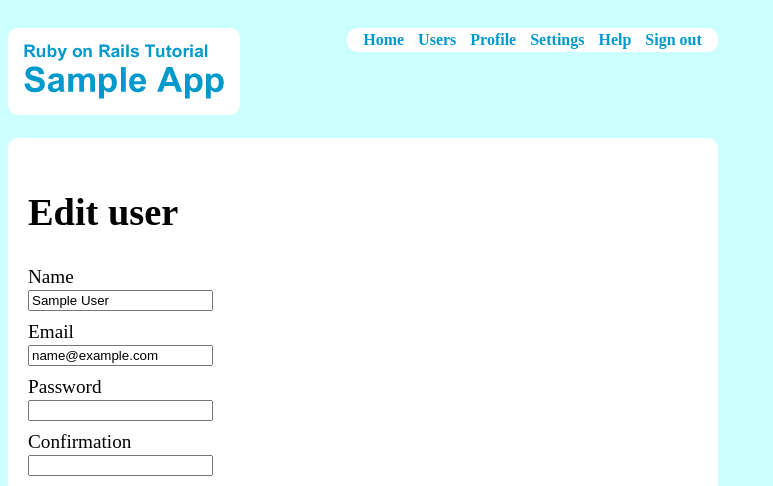
After one commit to bflatau/tutorialapp, a Rails app: page /users/1/edit in a window 1280 px wide. The commit adds this page. Shown: the top 486 px of the page, without its empty margins (0-773 px from the left). Run offline with Rails 7, Linux system fonts and the light colour scheme; the visitor is signed in with stand-in values (Sample User, id 1); parts of the project's set-up code (start-up, migrations or seed data) failed here and were passed over; some libraries are stand-ins or nearby versions.

Commit message:
Done with Chapter 10

```diff
--- a/app/controllers/users_controller.rb
+++ b/app/controllers/users_controller.rb
@@ -1,4 +1,7 @@
 class UsersController < ApplicationController
+  before_filter :authenticate, :only => [:edit, :update]
+  before_filter :correct_user, :only => [:edit, :update]
+  before_filter :admin_user,   :only => :destroy
 
   def show
     @user = User.find(params[:id])
@@ -10,7 +13,7 @@ class UsersController < ApplicationController
     @title = "Sign up"
   end
 
-def create
+  def create
     @user = User.new(params[:user])
     if @user.save
       sign_in @user
@@ -20,5 +23,54 @@ def create
       @title = "Sign up"
       render 'new'
     end
+    end
+
+  def edit
+    @title = "Edit user"
+  end
+
+  def update
+    @user = User.find(params[:id])
+    if @user.update_attributes(params[:user])
+      flash[:success] = "Profile updated."
+      redirect_to @user
+    else
+      @title = "Edit user"
+      render 'edit'
+    end
+  end
+
+def index
+    @title = "All users"
+    @users = User.paginate(:page => params[:page])
+  end
+
+  def show
+    @user = User.find(params[:id])
+    @title = @user.name
+  end
+
+
+ def destroy
+    User.find(params[:id]).destroy
+    flash[:success] = "User destroyed."
+    redirect_to users_path
+  end
+
+
+  private
+
+    def authenticate
+      deny_access unless signed_in?
+    end
+
+    def correct_user
+      @user = User.find(params[:id])
+      redirect_to(root_path) unless current_user?(@user)
+    end
+
+    def admin_user
+      redirect_to(root_path) unless current_user.admin?
+    end
+
 end
-end
--- a/app/helpers/sessions_helper.rb
+++ b/app/helpers/sessions_helper.rb
@@ -18,6 +18,26 @@ module SessionsHelper
     current_user = nil #changed from self.current_user to current_user
   end
 
+  def deny_access
+    redirect_to signin_path, :notice => "Please sign in to access this page."
+  end
+
+
+  def current_user?(user)
+    user == current_user
+  end
+
+  def deny_access
+    store_location
+    redirect_to signin_path, :notice => "Please sign in to access this page."
+  end
+
+  def redirect_back_or(default)
+    redirect_to(session[:return_to] || default)
+    clear_return_to
+  end
+
+
   private
 
     def user_from_remember_token
@@ -27,4 +47,14 @@ module SessionsHelper
     def remember_token
       cookies.signed[:remember_token] || [nil, nil]
     end
+
+    def store_location
+      session[:return_to] = request.fullpath
+    end
+
+    def clear_return_to
+      session[:return_to] = nil
+    end
+
+
 end
--- a/app/views/layouts/_header.html.erb
+++ b/app/views/layouts/_header.html.erb
@@ -3,6 +3,11 @@
   <nav class="round">
     <ul>
       <li><%= link_to "Home", root_path %></li>
+      <% if signed_in? %>
+      <li><%= link_to "Users", users_path %></li>
+      <li><%= link_to "Profile", current_user %></li>
+      <li><%= link_to "Settings", edit_user_path(current_user) %></li>
+      <% end %>
       <li><%= link_to "Help", help_path %></li>
       <% if signed_in? %>
       <li><%= link_to "Sign out", signout_path, :method => :delete %></li>
--- a/app/views/layouts/application.html.erb
+++ b/app/views/layouts/application.html.erb
@@ -4,6 +4,7 @@
     <title><%= title %></title>
     <%= csrf_meta_tag %>
     <%= render 'layouts/stylesheets' %>
+    <%= javascript_include_tag :defaults %>
   </head>
   <body>
     <div class="container">
--- a/app/views/shared/_error_messages.html.erb
+++ b/app/views/shared/_error_messages.html.erb
@@ -1,10 +1,11 @@
-<% if @user.errors.any? %>
+<% if object.errors.any? %>
   <div id="error_explanation">
-    <h2><%= pluralize(@user.errors.count, "error") %>
-        prohibited this user from being saved:</h2>
+    <h2><%= pluralize(object.errors.count, "error") %>
+        prohibited this <%= object.class.to_s.underscore.humanize.downcase %>
+        from being saved:</h2>
     <p>There were problems with the following fields:</p>
     <ul>
-    <% @user.errors.full_messages.each do |msg| %>
+    <% object.errors.full_messages.each do |msg| %>
       <li><%= msg %></li>
     <% end %>
     </ul>
--- /dev/null
+++ b/app/views/users/edit.html.erb
@@ -0,0 +1,29 @@
+<h1>Edit user</h1>
+
+<%= form_for(@user) do |f| %>
+  <%= render 'shared/error_messages', :object => f.object %>
+  <div class="field">
+    <%= f.label :name %><br />
+    <%= f.text_field :name %>
+  </div>
+  <div class="field">
+    <%= f.label :email %><br />
+    <%= f.text_field :email %>
+  </div>
+  <div class="field">
+    <%= f.label :password %><br />
+    <%= f.password_field :password %>
+  </div>
+  <div class="field">
+    <%= f.label :password_confirmation, "Confirmation" %><br />
+    <%= f.password_field :password_confirmation %>
+  </div>
+  <div class="actions">
+    <%= f.submit "Update" %>
+  </div>
+<% end %>
+
+<div>
+  <%= gravatar_for @user %>
+  <a href="http://gravatar.com/emails">change</a>
+</div>
--- a/app/views/users/new.html.erb
+++ b/app/views/users/new.html.erb
@@ -1,7 +1,7 @@
 <h1>Sign up</h1>
 
 <%= form_for(@user) do |f| %>
- <%= render 'shared/error_messages' %>
+ <%= render 'shared/error_messages', :object => f.object %>
   <div class="field">
     <%= f.label :name %><br />
     <%= f.text_field :name %>
--- a/public/stylesheets/custom.css
+++ b/public/stylesheets/custom.css
@@ -187,3 +187,11 @@ div.field, div.actions {
   font-size: 12px;
   list-style: square;
 }
+
+ul.users {
+  margin-top: 1em;
+}
+
+.users li {
+  list-style: none;
+}
```
Also changed, not shown: app/views/users/_user.html.erb (added, +8 -0 lines), app/views/users/index.html.erb (added, +9 -0 lines), db/migrate/20110417002615_add_admin_to_users.rb (added, +9 -0 lines), spec/factories.rb (+4 -0 lines), Gemfile, Gemfile.lock, db/schema.rb, lib/tasks/sample_data.rake (added).
